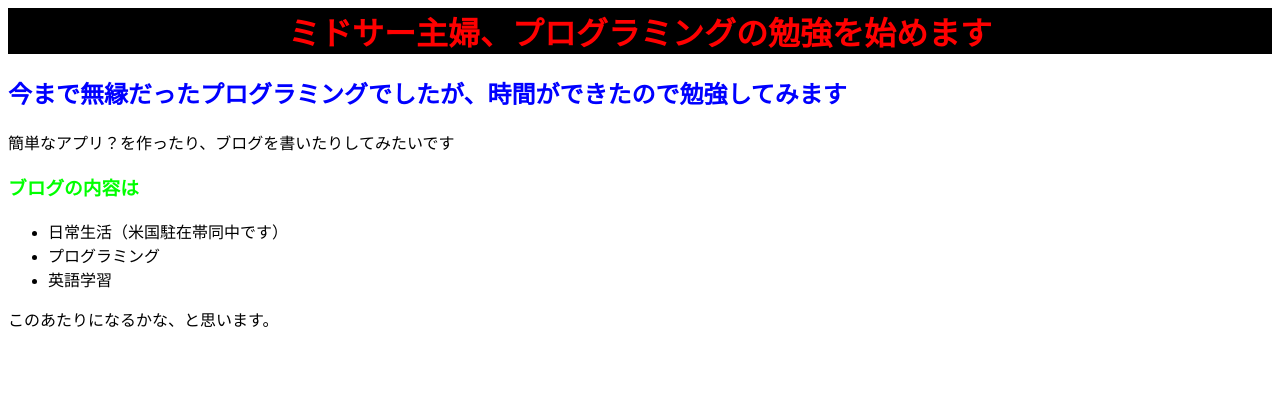
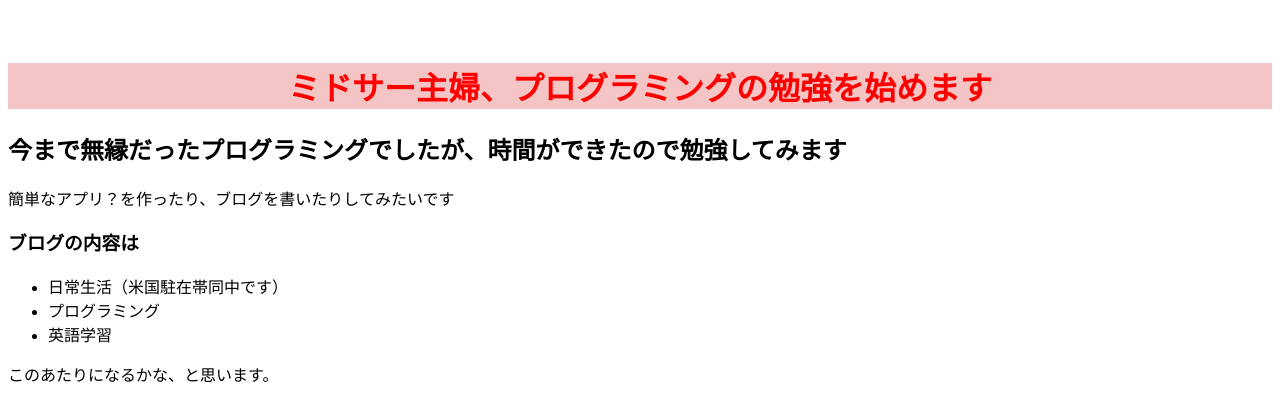
Before and after one commit to nano-lazy/nano_lazy, a plain HTML site: page index.html in a window 1280 px wide. Drawn offline with Linux system fonts and the light colour scheme.

Commit message:
Update style.css

```diff
--- a/style.css
+++ b/style.css
@@ -1,12 +1,12 @@
  h1{
         color: red;
-      background-color: black;
+      background-color: rgb(245, 196, 196);
       text-align:center;
-      margin-top: 0%;
+      margin-top: 5%;
       }
-      .soccer{
-        color: #0000ff;
+      .line1{
+        color: black;
       }
       #midashi3{
-        color: #00ff00;
+        color: black;
       }
```
